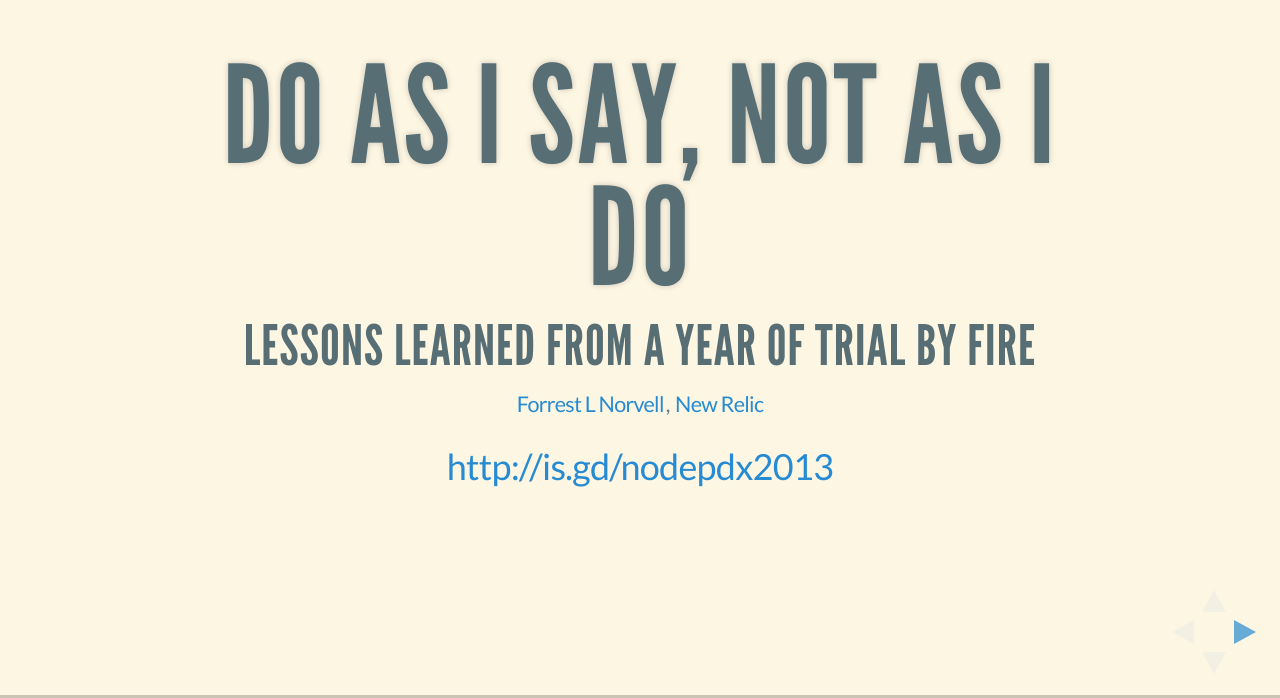
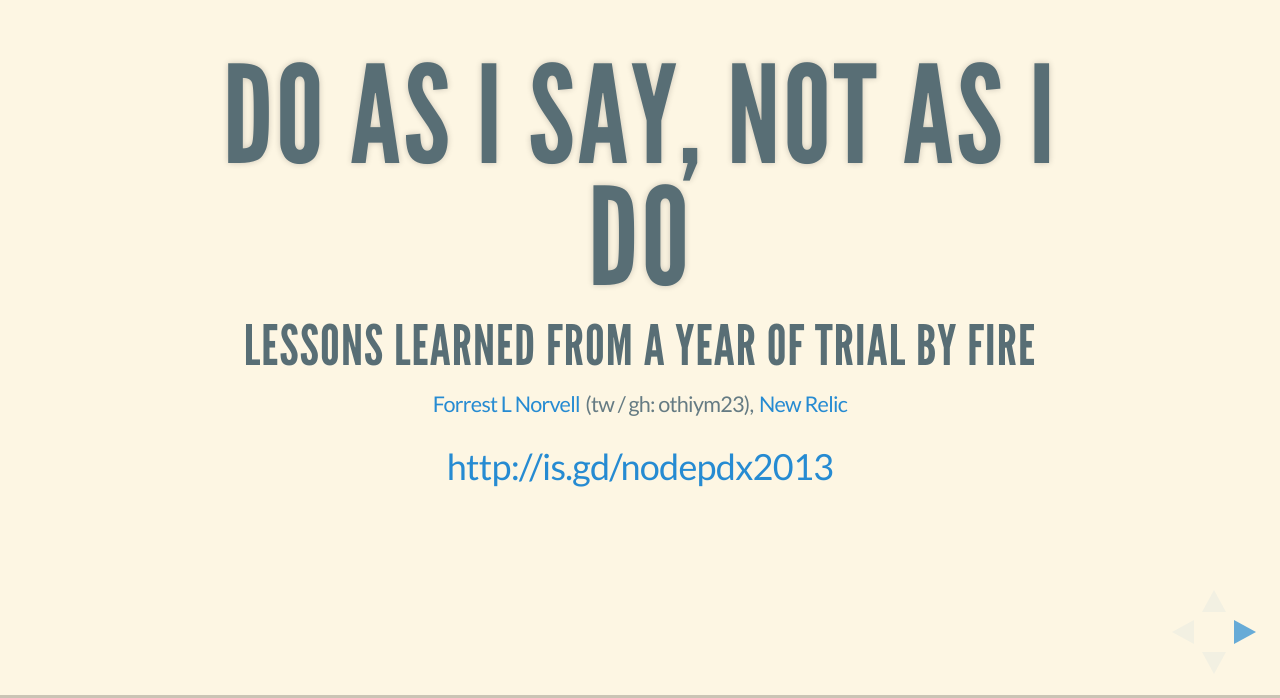
Before and after one commit to othiym23/serverside-meetup-201306, a website: page index.html in a window 1280 px wide. Shown: the part 102-800 px from the top of the page. Drawn offline with Linux system fonts and the light colour scheme.

Commit message:
More info on initial slide.

```diff
--- a/index.html
+++ b/index.html
@@ -40,7 +40,8 @@ document.write( '<link rel="stylesheet" href="css/print/' + ( window.location.se
     <section>
       <h1>Do as I say, not as I do</h1>
       <h3>Lessons learned from a year of trial by fire</h3>
-      <p><small><a href="http://twitter.com/othiym23">Forrest L Norvell</a>, <a href="http://newrelic.com">New Relic</a></small></p>
+      <p><small><a href="http://twitter.com/othiym23">Forrest L Norvell</a> (tw / gh: othiym23),
+        <a href="http://newrelic.com">New Relic</a></small></p>
       <p><a href="http://is.gd/nodepdx2013">http://is.gd/nodepdx2013</a></p>
     </section>
 
```
